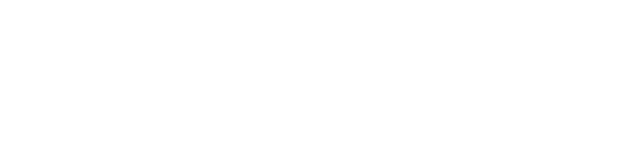
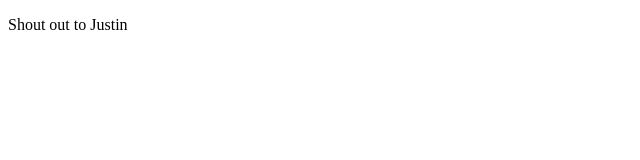
Before and after one commit to AJTJ/coffee-walks, a plain HTML site: page index.html in a window 1280 px wide. Shown: the whole page, without its empty margins (0-640 px from the left). Drawn offline with nearby package versions, Linux system fonts and the light colour scheme; files that its build step writes are made by us from their sources.

Commit message:
test for Justin

```diff
--- a/index.html
+++ b/index.html
@@ -10,7 +10,8 @@
 </head>
 <body>
 	<div id="app">
-	</div>
+   </div>
+   <p>Shout out to Justin</p>
 	<script src="/public/scripts/app.js"></script>
 </body>
 </html>
```
